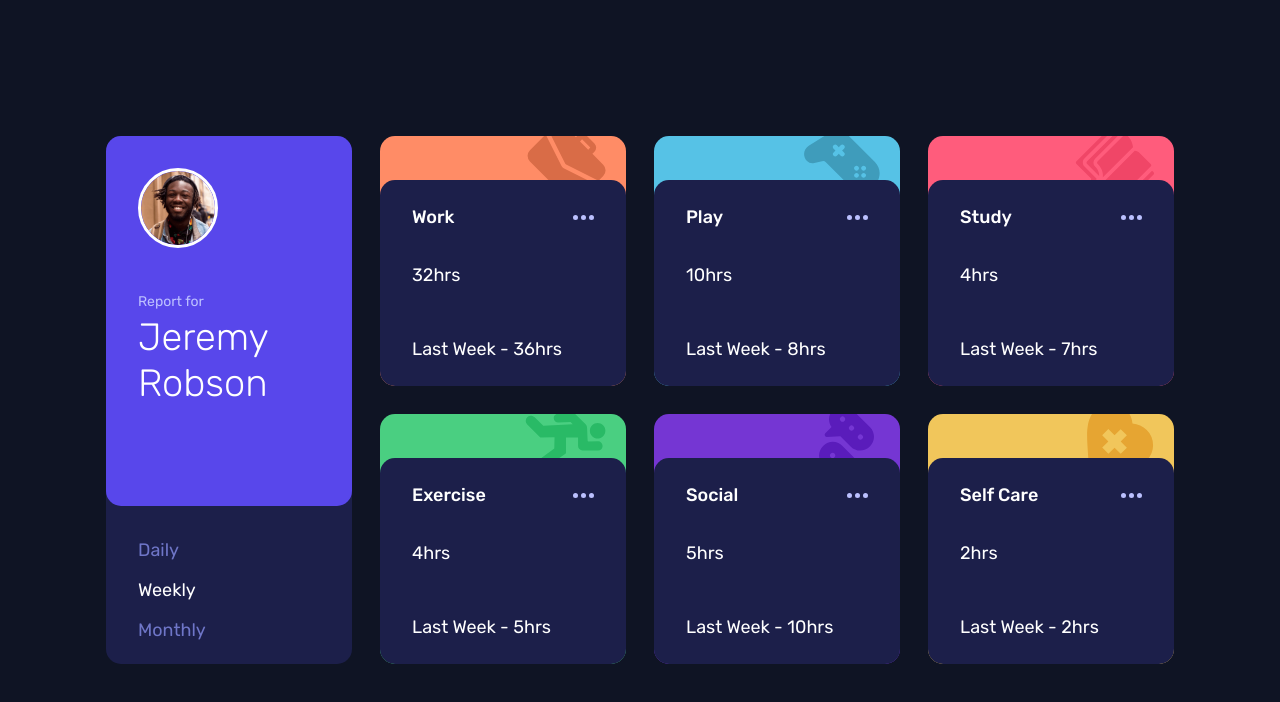
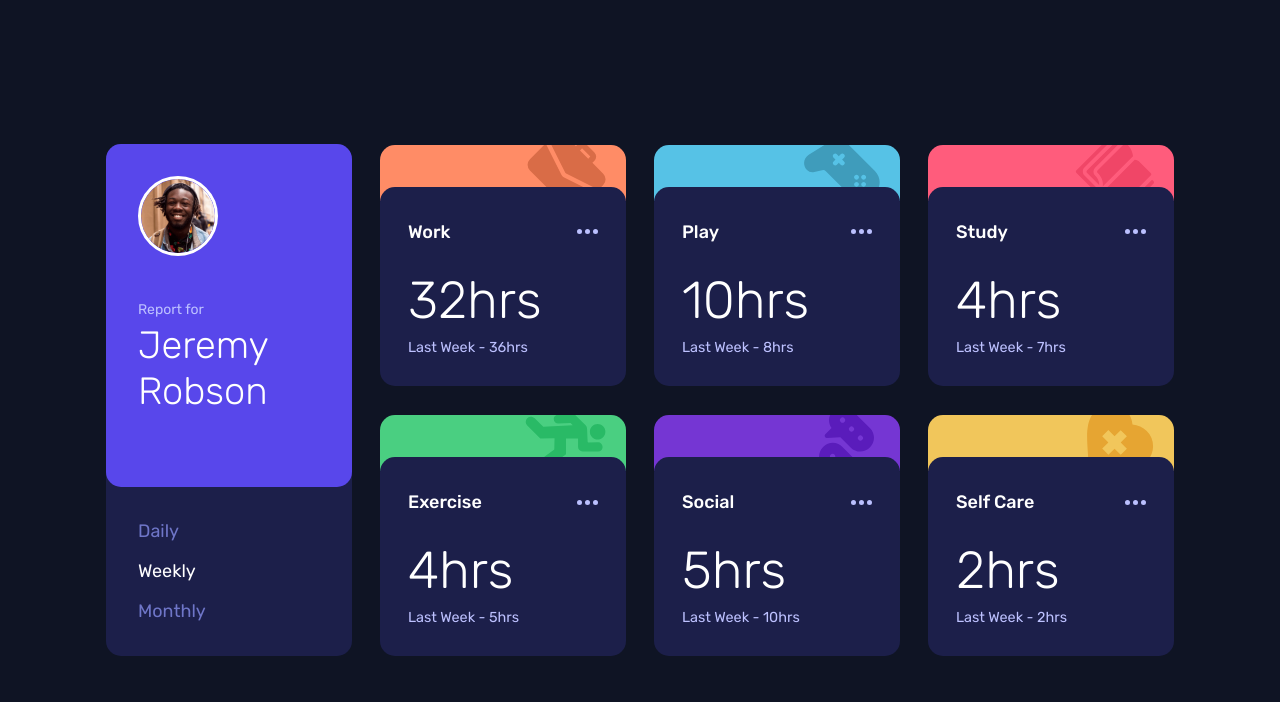
Before and after one commit to elyosis/time-tracking-dash, a React (Vite) app: page / in a window 1280 px wide. Shown: the top 702 px of the page. Built offline with nearby package versions, Linux system fonts and the light colour scheme.

Commit message:
Completed desktop layout

```diff
--- a/src/components/Card.jsx
+++ b/src/components/Card.jsx
@@ -7,10 +7,17 @@ function Card(props) {
   const srcFormattedTitle = title.toLowerCase().replace(/\s/g, "");
 
   return (
-    <div className={`${classes.card} ${classes[`card-${classFormattedTitle}`]}`}>
-      <img src={IMAGES[srcFormattedTitle]} alt="" />
-      {/* Info div */}
-      <div className={classes["card-content"]}>
+    <div className={classes["card-grid"]}>
+      {/* Top card */}
+      <div
+        className={`${classes["card-top"]} ${
+          classes[`card-${classFormattedTitle}`]
+        }`}
+      >
+        <img src={IMAGES[srcFormattedTitle]} alt="" />
+      </div>
+      {/* Bottom card */}
+      <div className={classes["card-bottom"]}>
         {/* Name/menu*/}
         <div className={classes["card-menu"]}>
           <p>{title}</p>
--- a/src/components/Card.module.css
+++ b/src/components/Card.module.css
@@ -1,23 +1,35 @@
-.card {
-  padding: 0;
-  padding-top: 2.75rem;
-  border-radius: 15px;
+.card-grid {
+  display: grid;
+  grid-template-rows: 43px 15px 1fr;
+  grid-template-columns: 1fr;
+  align-items: center;
+  gap: 0;
+}
+
+.card-top {
+  padding-block: 1.75rem;
+  border-top-left-radius: 15px;
+  border-top-right-radius: 15px;
   position: relative;
   contain: paint;
+  z-index: 0;
+  grid-row: 1/3;
+  grid-column: 1/-1;
 }
 
-.card > img {
+.card-top > img {
   position: absolute;
   right: 1.25rem;
-  z-index: 1;
 }
 
-.card-content {
+.card-bottom {
   position: relative;
-  padding: .5rem 2rem;
+  padding: 1rem 1.75rem;
   background-color: var(--color-neutral-darker);
   z-index: 2;
-  border-radius: 15px 15px 10px 10px;
+  border-radius: 15px;
+  grid-row: 2/-1;
+  grid-column: 1/-1;
 }
 
 .card-menu {
@@ -31,7 +43,18 @@
 .card-info {
   display: flex;
   flex-direction: column;
-  gap: 1rem;
+}
+
+.card-info p:first-child {
+  font-size: 3.25rem;
+  font-weight: 300;
+  margin-block: 0.5rem;
+}
+
+.card-info p:last-child {
+  font-size: 0.9rem;
+  margin-top: 0;
+  color: var(--color-neutral-lightest);
 }
 
 .menu-icon {
@@ -44,7 +67,7 @@
 }
 
 .card-work > img {
-  top: -.75rem;
+  top: -0.75rem;
 }
 
 .card-play {
@@ -52,7 +75,7 @@
 }
 
 .card-play > img {
-  top: -.35rem;
+  top: -0.35rem;
 }
 
 .card-study {
@@ -60,7 +83,7 @@
 }
 
 .card-study > img {
-  top: -.5rem;
+  top: -0.5rem;
 }
 
 .card-exercise {
@@ -68,7 +91,7 @@
 }
 
 .card-exercise > img {
-  top: -.05rem;
+  top: -0.05rem;
 }
 
 .card-social {
@@ -76,7 +99,7 @@
 }
 
 .card-social > img {
-  top: -.9rem;
+  top: -0.9rem;
 }
 
 .card-self-care {
@@ -84,5 +107,5 @@
 }
 
 .card-self-care > img {
-  top: -.75rem;
+  top: -0.75rem;
 }
--- a/src/components/UserPanel.module.css
+++ b/src/components/UserPanel.module.css
@@ -9,7 +9,7 @@
   padding-block: 2rem;
   padding-inline: 2rem 4rem;
   border-radius: 15px;
-  min-height: 70%;
+  min-height: 67%;
 }
 
 .user-icon {
```
